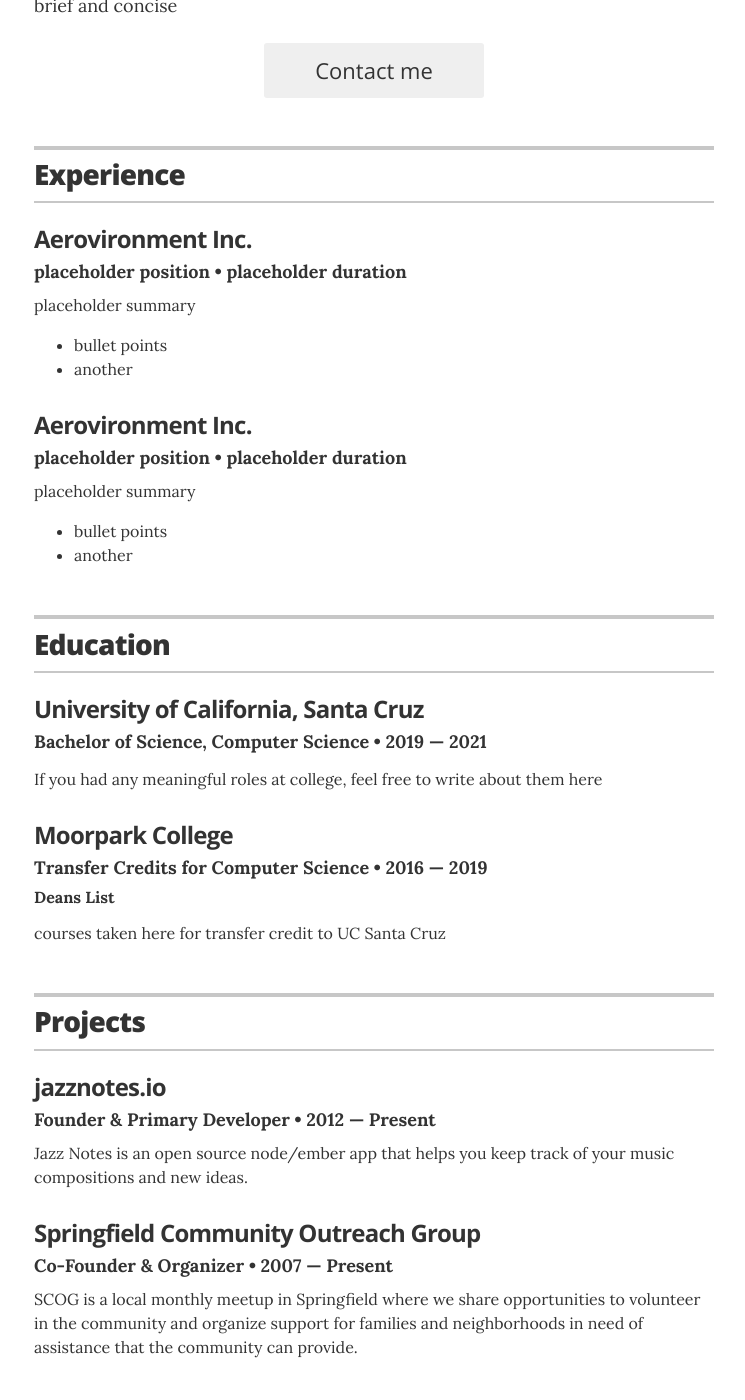
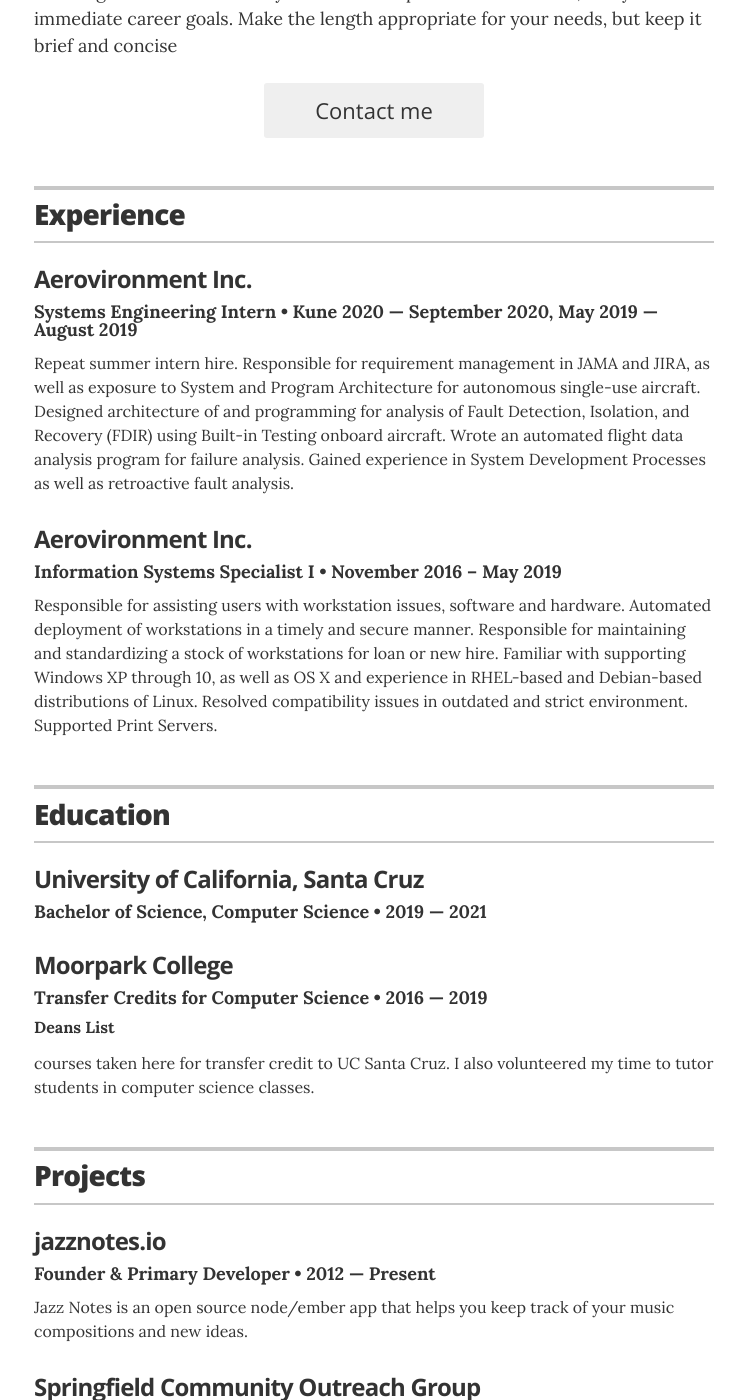
Before and after one commit to Garrett-Webb/Garrett-Webb.github.io, a Jekyll site: the page built from index.html, in a window 1280 px wide and 1400 px high, scrolled down 375 px. Shown: the whole window, without its empty margins (266-1011 px from the left). Built offline with Jekyll 4.4.1, drawn with Linux system fonts in a browser that asks for light colours; some of the changed text lies outside the part shown.

Commit message:
uodating education and experience

```diff
--- a/_config.yml
+++ b/_config.yml
@@ -21,7 +21,7 @@
 resume_contact_address:         "4333 WildWest Cir"
 
 resume_header_contact_info:     "4333 WildWest Cir, Moorpark, CA • 316-841-3844 • GarrettWebb97@gmail.com"
-display_header_contact_info:    "false"
+display_header_contact_info:    "true"
 
 resume_header_intro: "<p>This is the executive summary. You should write a few brief, concise, and meaningful sentences about yourself from a professional context, and your immediate career goals. Make the length appropriate for your needs, but keep it brief and concise</p>"
 
@@ -39,7 +39,7 @@
 resume_section_skills:          true
 resume_section_recognition:     true
 resume_section_links:           true
-resume_section_associations:    true
+# resume_section_associations:    true
 # resume_section_interests:       true
 
 # Resume social links
--- a/_data/education.yml
+++ b/_data/education.yml
@@ -2,10 +2,9 @@
 - degree: Bachelor of Science, Computer Science
   uni: University of California, Santa Cruz
   year: 2019 &mdash; 2021
-  summary: If you had any meaningful roles at college, feel free to write about them here
 
 - degree: Transfer Credits for Computer Science
   uni: Moorpark College
   year: 2016 &mdash; 2019
   award: Deans List
-  summary: courses taken here for transfer credit to UC Santa Cruz
+  summary: courses taken here for transfer credit to UC Santa Cruz. I also volunteered my time to tutor students in computer science classes.
--- a/_data/experience.yml
+++ b/_data/experience.yml
@@ -1,12 +1,12 @@
 # Jobs
 # job 1
 - company: Aerovironment Inc.
-  position: placeholder position
-  duration: placeholder duration
-  summary: placeholder summary	<ul class="resume-item-list"><li>bullet points</li><li>another</li></ul>
+  position: Systems Engineering Intern
+  duration: Kune 2020 &mdash; September 2020, May 2019 &mdash; August 2019
+  summary: Repeat summer intern hire. Responsible for requirement management in JAMA and JIRA, as well as exposure to System and Program Architecture for autonomous single-use aircraft. Designed architecture of and programming for analysis of Fault Detection, Isolation, and Recovery (FDIR) using Built-in Testing onboard aircraft. Wrote an automated flight data analysis program for failure analysis. Gained experience in System Development Processes as well as retroactive fault analysis.
 
 # job 2
 - company: Aerovironment Inc.
-  position: placeholder position
-  duration: placeholder duration
-  summary: placeholder summary	<ul class="resume-item-list"><li>bullet points</li><li>another</li></ul>
+  position: Information Systems Specialist I
+  duration: November 2016 – May 2019
+  summary: Responsible for assisting users with workstation issues, software and hardware. Automated deployment of workstations in a timely and secure manner. Responsible for maintaining and standardizing a stock of workstations for loan or new hire. Familiar with supporting Windows XP through 10, as well as OS X and experience in RHEL-based and Debian-based distributions of Linux. Resolved compatibility issues in outdated and strict environment. Supported Print Servers.
```
